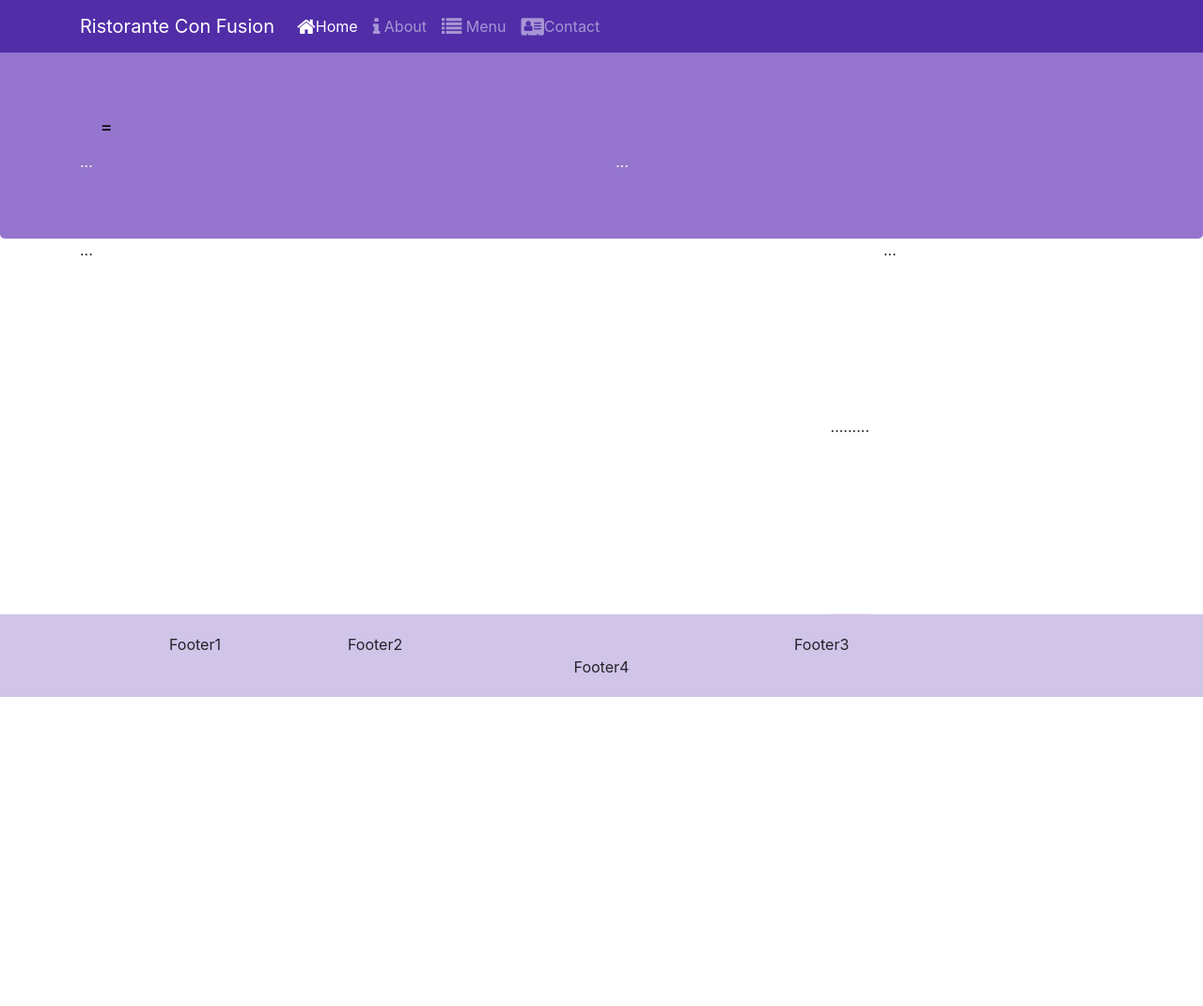
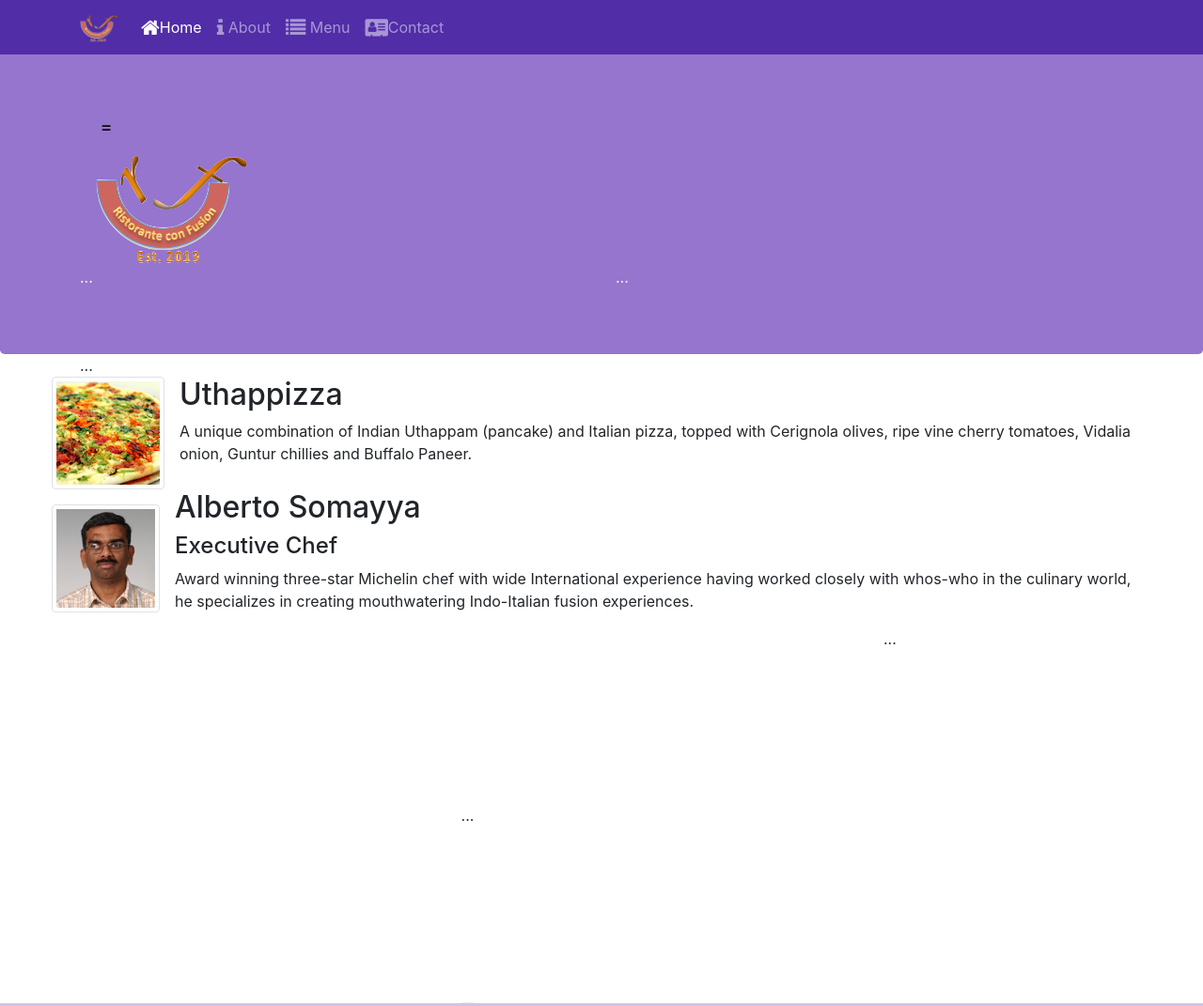
Before and after one commit to rinpit/conFusion, a website: page index.html in a window 1280 px wide. Shown: the top 1071 px of the page at 94% size. Before the commit the page ends 800 px from the top, so only its background shows below. Drawn offline with nearby package versions, Linux system fonts and the light colour scheme.

Commit message:
Images and Media

```diff
--- a/index.html
+++ b/index.html
@@ -19,12 +19,16 @@
             <div class="row row-header">
                 <nav class="navbar navbar-dark navbar-expand-sm fixed-top">
                     <div class="container">
-                        <a class="navbar-brand" href="#">Ristorante Con Fusion</a>
+                        <a class="navbar-brand" href="#"><img src="img/logo.png" height="30" width="41"></a>
                         <ul class="navbar-nav mr-auto">
-                            <li class="nav-item active"><a class="nav-link" href="#"><span class="fa fa-home fa-lg"></span>Home</a></li>
-                            <li class="nav-item"><a class="nav-link" href="./aboutus.html"><span class="fa fa-info fa-lg"></span> About</a></li>
-                            <li class="nav-item"><a class="nav-link" href="#"><span class="fa fa-list fa-lg"></span> Menu</a></li>
-                            <li class="nav-item"><a class="nav-link" href="./contactus.html"><span class="fa fa-address-card fa-lg"></span>Contact</a></li>
+                            <li class="nav-item active"><a class="nav-link" href="#"><span
+                                        class="fa fa-home fa-lg"></span>Home</a></li>
+                            <li class="nav-item"><a class="nav-link" href="./aboutus.html"><span
+                                        class="fa fa-info fa-lg"></span> About</a></li>
+                            <li class="nav-item"><a class="nav-link" href="#"><span class="fa fa-list fa-lg"></span>
+                                    Menu</a></li>
+                            <li class="nav-item"><a class="nav-link" href="./contactus.html"><span
+                                        class="fa fa-address-card fa-lg"></span>Contact</a></li>
                         </ul>
                     </div>
                 </nav>
@@ -41,6 +45,11 @@
                 </div>
             </div>
 
+            <div class="col-12 col-sm align-self-center">
+                <img src="img/logo.png" class="img-fluid">
+            </div>
+
+
             <div class="row">
                 <div class="col-12 col-sm-6"> ... </div>
                 <div class="col-12 col-sm"> ... </div>
@@ -50,9 +59,34 @@
 
     <div class="container">
         <div class="row">
-            <div class="row row-content align-items-center"> ... </div>
+            <div class="row">
+                <div class="media">
+                    <img class="d-flex mr-3 img-thumbnail align-self-center" src="img/uthappizza.png" alt="Uthappizza">
+                    <div class="media-body">
+                        <h2 class="mt-0">Uthappizza</h2>
+                        <p class="d-none d-sm-block">A unique combination of Indian Uthappam (pancake) and
+                            Italian pizza, topped with Cerignola olives, ripe vine
+                            cherry tomatoes, Vidalia onion, Guntur chillies and
+                            Buffalo Paneer.</p>
+                    </div>
+                </div>
+            </div>
 
-            <div class="row row-content align-items-center"> ... </div>
+            <div class="row">
+                <div class="media">
+                    <img class="d-flex mr-3 img-thumbnail align-self-center" src="img/alberto.png"
+                        alt="Alberto Somayya">
+                    <div class="media-body">
+                        <h2 class="mt-0">Alberto Somayya</h2>
+                        <h4>Executive Chef</h4>
+                        <p class="d-none d-sm-block">Award winning three-star Michelin chef with wide
+                            International experience having worked closely with
+                            whos-who in the culinary world, he specializes in
+                            creating mouthwatering Indo-Italian fusion experiences.
+                        </p>
+                    </div>
+                </div>
+            </div>
 
             <div class="row row-content align-items-center"> ... </div>
 
```
Also changed, not shown: aboutus.html (+1 -1 lines), contactus.html (+1 -1 lines), img/alberto.png (added), img/buffet.png (added), img/logo.png (added), img/uthappizza.png (added).
